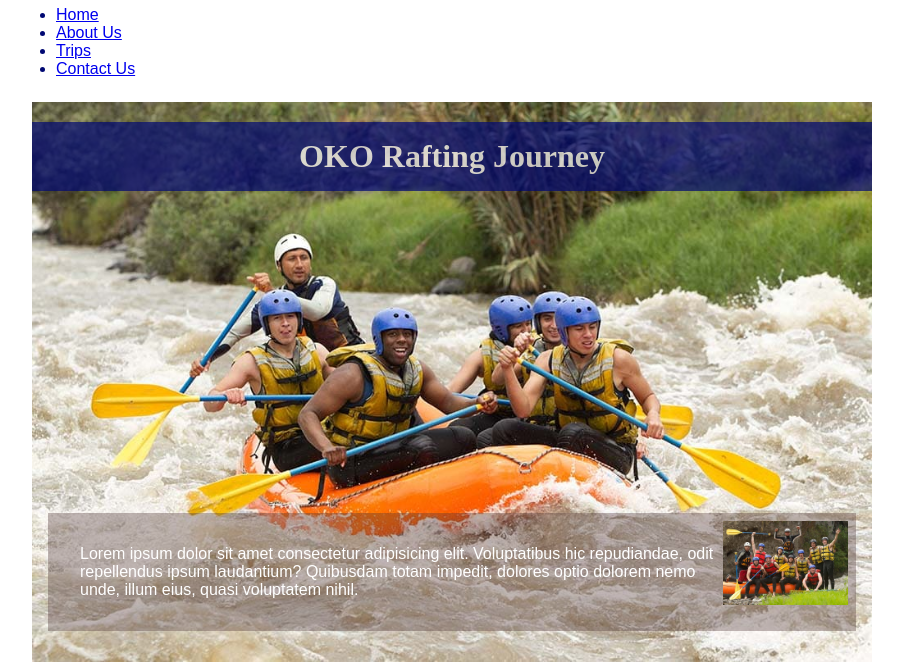
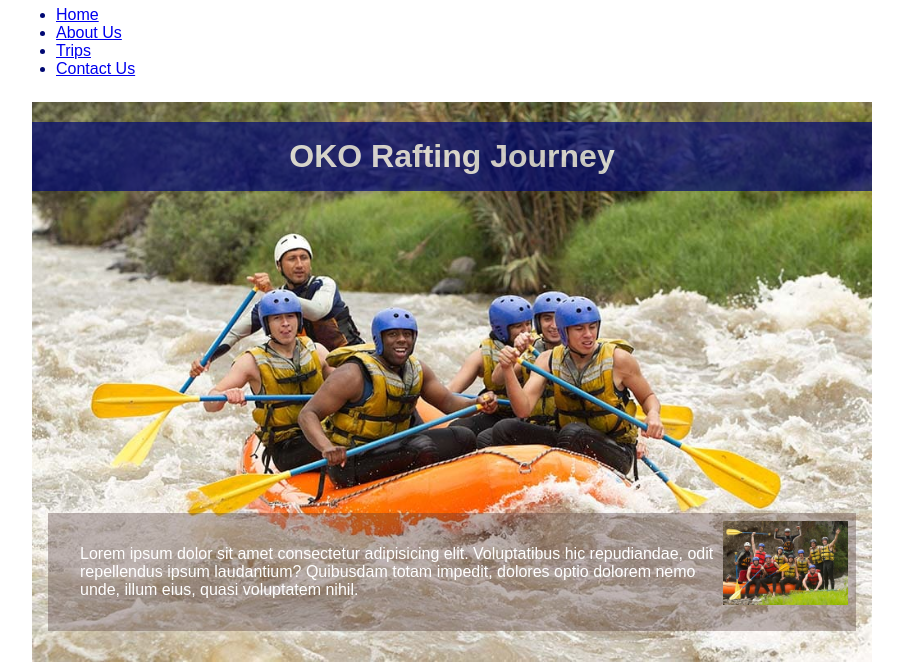
Before and after one commit to Ollionnaire/wdd130, a plain HTML site: page wwr/about.html in a window 1280 px wide. Shown: the part 161-825 px from the top of the page, without its empty margins (188-1091 px from the left). Drawn offline with Linux system fonts and the light colour scheme.

Commit message:
Rafting Site – About Us Page

```diff
--- a/wwr/styles/rafting.css
+++ b/wwr/styles/rafting.css
@@ -3,7 +3,6 @@
   --secondary-color: #69ff80b6; /* pale green */
   --accent1-color: #000873; /* dark blue */
   --accent2-color: #005c09; /* dark green */
-  --heading-font: "Times New Roman", "Georgia", serif;
   --body-font: Arial, Helvetica, sans-serif;
 }
 
@@ -47,7 +46,7 @@ nav, p, section, article {
     height: auto;
 }
 
-h1 {
+.hero h1 {
   position: absolute;
   top: 20px;
   width: 100%;
@@ -58,7 +57,7 @@ h1 {
   color: #fff; /* white text – make sure there is enough contrast with the background-color */
 }
 
-article {
+.hero article {
     position: absolute;
     background-color: rgba(74, 51, 51, 0.349);
     bottom: 15px;
```
